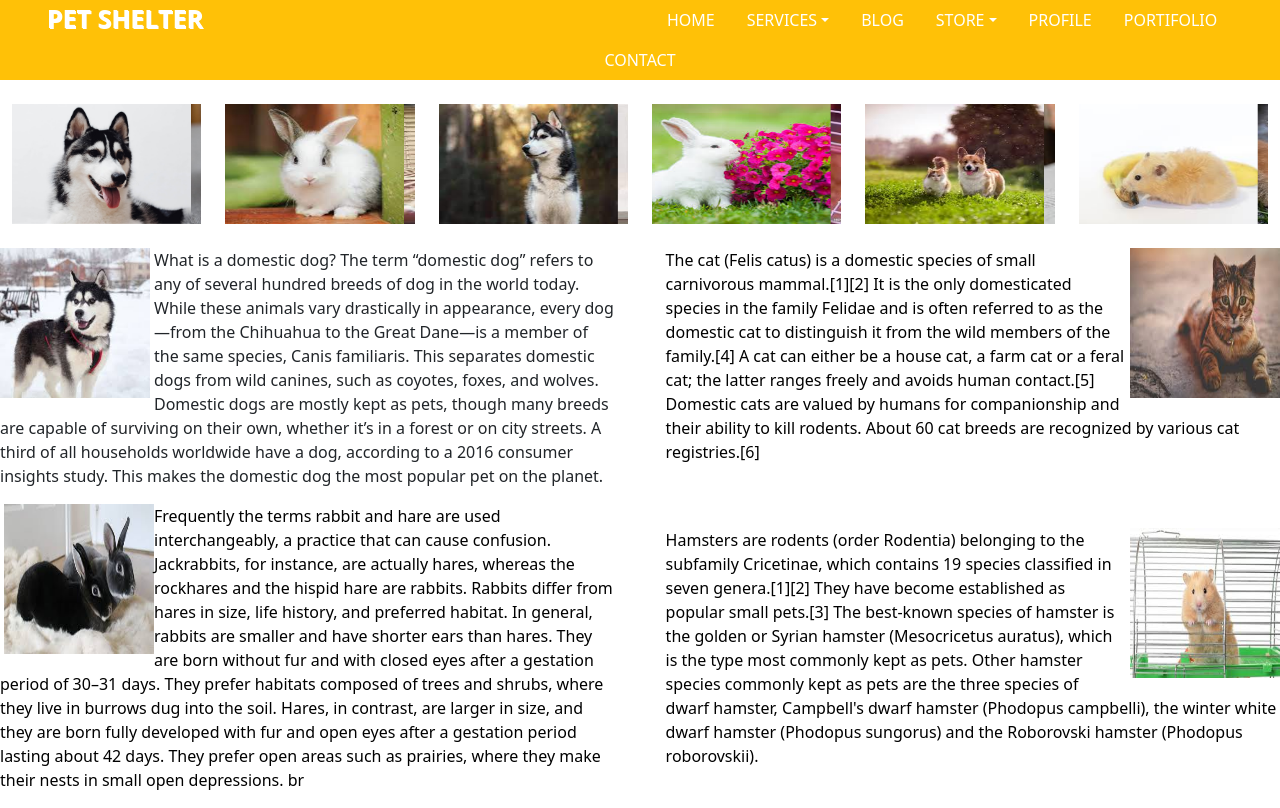
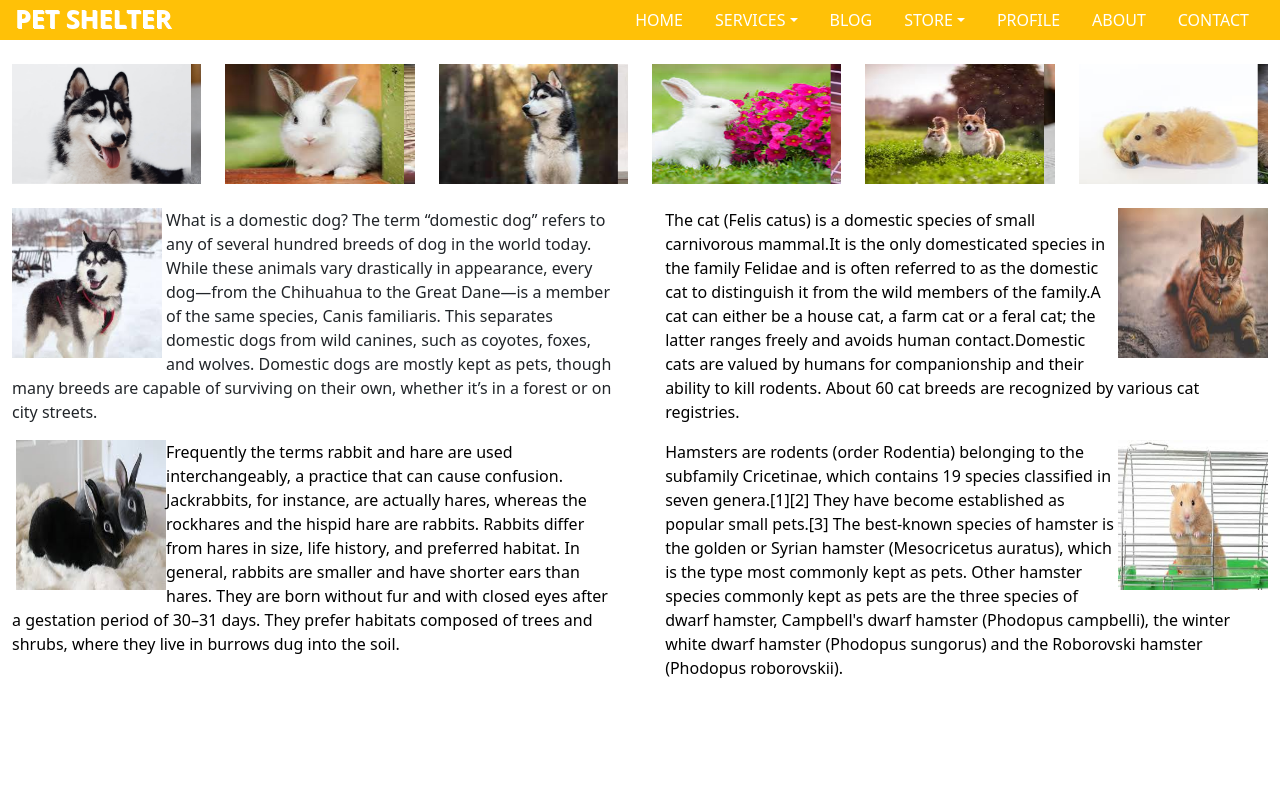
Before and after one commit to charlesNorah/Animal-Shelter, a plain HTML site: page look.html in a window 1280 px wide. Drawn offline with Linux system fonts and the light colour scheme.

Commit message:
add new design

```diff
--- a/look.html
+++ b/look.html
@@ -33,7 +33,7 @@
             </ul>
         </li>
         <li class="nav-item"><a href="lead.html" class="nav-link">PROFILE</a></li>
-        <li class="nav-item"><a href="read.html" class="nav-link">PORTIFOLIO</a></li>
+        <li class="nav-item"><a href="read.html" class="nav-link">ABOUT</a></li>
         <li class="nav-item"><a href="" class="nav-link">CONTACT</a></li>
     </ul> <br>
 
@@ -282,7 +282,9 @@
 
 
 
-    <div>
+
+    <div class="container-fluid ">
+        <div class="">
             <div class="jess">
                 <img src="./images/dog 7.jpg" alt="">
                 <p>What is a domestic dog?
@@ -292,29 +294,28 @@
                     foxes, and wolves.
 
                     Domestic dogs are mostly kept as pets, though many breeds are capable of surviving on their own, whether
-                it’s in a forest or on city streets. A third of all households worldwide have a dog, according to a 2016
-                consumer insights study. This makes the domestic dog the most popular pet on the planet.
+                    it’s in a forest or on city streets.
 
                 </p>
 
             </div>
             <div class="max">
                 <img src="./images/cat 10.jpg" alt="">
-            <p>The cat (Felis catus) is a domestic species of small carnivorous mammal.[1][2] It is the only
+                <p>The cat (Felis catus) is a domestic species of small carnivorous mammal.It is the only
                     domesticated species in the family Felidae and is often referred to as the domestic cat to distinguish
-                it from the wild members of the family.[4] A cat can either be a house cat, a farm cat or a feral cat;
-                the latter ranges freely and avoids human contact.[5] Domestic cats are valued by humans for
+                    it from the wild members of the family.A cat can either be a house cat, a farm cat or a feral cat;
+                    the latter ranges freely and avoids human contact.Domestic cats are valued by humans for
                     companionship and their ability to kill rodents. About 60 cat breeds are recognized by various cat
-                registries.[6]
+                    registries.
 
 
             </div>
 
-    </div> <br>
+        </div> <br> <br>
 
 
-    <div>
-        <div class="broom"> <br> <br>
+        <div class="">
+            <div class="broom">
                 <img src="./images/ham 13.jpg" alt="">
                 <p>Hamsters are rodents (order Rodentia) belonging to the subfamily Cricetinae, which contains 19 species
                     classified in seven genera.[1][2] They have become established as popular small pets.[3] The best-known
@@ -327,7 +328,7 @@
 
                 </p>
 
-        </div> <br>
+            </div>
             <div class="bits">
                 <img src="./images/rab 10.jpg" alt="">
                 <p>Frequently the terms rabbit and hare are used interchangeably, a practice that can cause confusion.
@@ -335,11 +336,7 @@
                     Rabbits differ from hares in size, life history, and preferred habitat. In general, rabbits are smaller
                     and have shorter ears than hares. They are born without fur and with closed eyes after a gestation
                     period of 30–31 days. They prefer habitats composed of trees and shrubs, where they live in burrows dug
-                into the soil. Hares, in contrast, are larger in size, and they are born fully developed with fur and
-                open eyes after a gestation period lasting about 42 days. They prefer open areas such as prairies, where
-                they make their nests in small open depressions. br
-
-
+                    into the soil.
 
                 </p>
 
@@ -352,26 +349,7 @@
 
 
 
-
-
-
-
-
-
-
-
-
-
-
-
-
-
-
-
-
-
-
-
+    </div>
 
     <script src="./js/bootstrap.bundle.min.js"></script>
 
```
Also changed, not shown: form.html (+1 -1 lines), fur.html (+1 -1 lines), gallery.html (+1 -1 lines), home.html (+1 -1 lines), index.html (+2 -2 lines), lead.html (+1 -1 lines), read.html (+1 -1 lines), css/styles.css (line endings or trailing spaces). Lines whose indentation alone changed are shown as unchanged.
